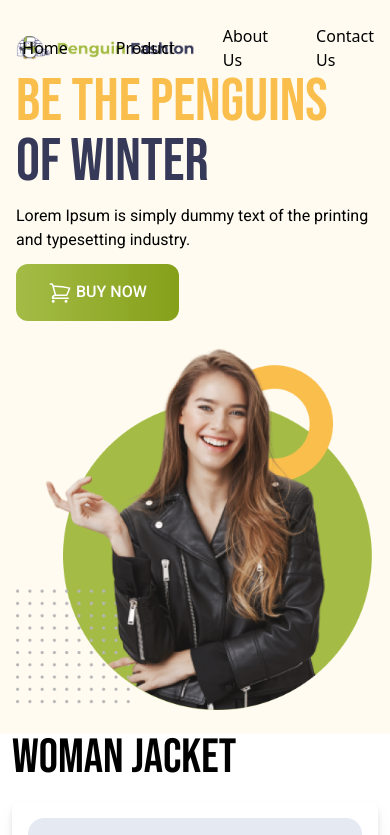
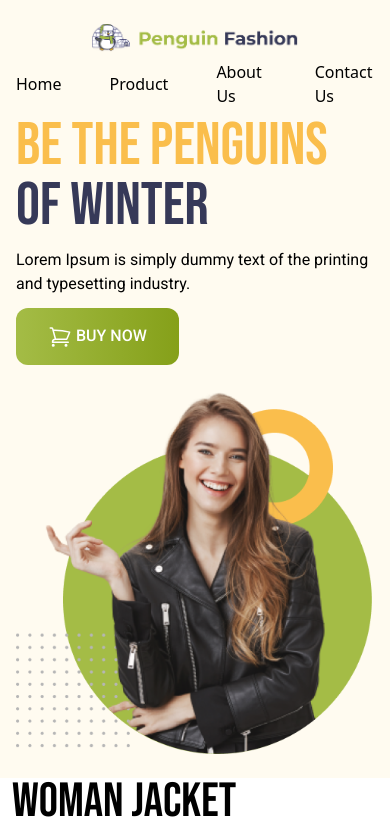
Before and after one commit to Horidas-Roy/Penguine-Fashion-House-With-Tailwind, a plain HTML site: page index.html in a window 390 px wide. Shown: the top 835 px of the page. Drawn offline with nearby package versions, Linux system fonts and the light colour scheme.

Commit message:
added responsive

```diff
--- a/index.html
+++ b/index.html
@@ -21,11 +21,11 @@
   <body>
     <header class="bg-[#FFFBF0] px-4 md:px-32 py-6">
       <!-- navbar section -->
-      <nav class="flex justify-between items-center max-w-5xl mx-auto">
-        <div class="w-1/2">
+      <nav class="flex flex-col lg:flex-row justify-between items-center max-w-5xl mx-auto">
+        <div class="md:w-1/2">
           <img class="w-52" src="./icons/logo.png" alt="">
         </div>
-        <div class="flex items-center justify-end gap-12 w-1/2">
+        <div class="flex items-center justify-end gap-12 my-2 md:w-1/2">
           <span>Home</span>
           <span>Product</span>
           <span>About Us</span>
@@ -289,8 +289,8 @@
         </div>
       </section>
     </main>
-    <footer class="flex justify-between items-center gap-20 max-w-5xl mx-auto my-24">
-      <div class="w-1/2 space-y-2">
+    <footer class="flex flex-col-reverse md:flex-row justify-between items-center gap-20 max-w-5xl mx-auto my-24">
+      <div class=" md:w-1/2 space-y-2">
            <div class="flex items-center w-108 px-7 py-5 gap-7 bg-[#fff] drop-shadow-lg">
             <img class="w-16" src="./icons/house.png" alt="">
             <div>
```
